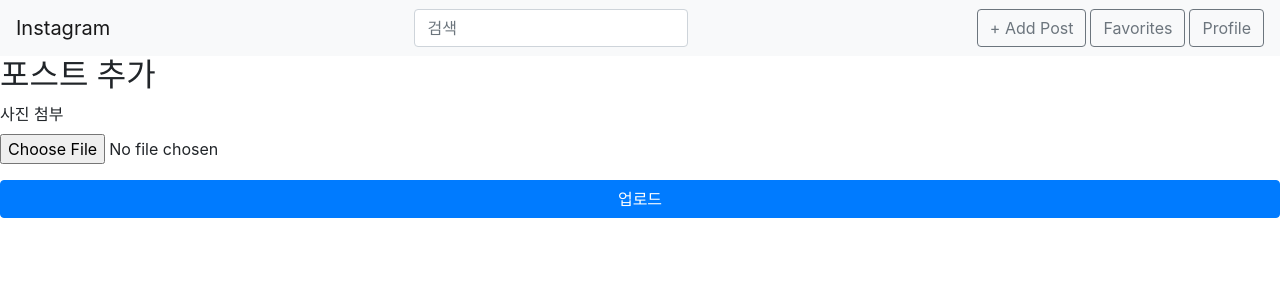
After one commit to hanyonghee9264/Instagram, a Django app: page /posts/create/ in a window 1280 px wide. The commit adds this page. Shown: the top 300 px of the page. Run offline with Django 3.2, Linux system fonts and the light colour scheme; some libraries are stand-ins or nearby versions.

Commit message:
posts.views.post_create, posts/post_create.html연결 및 템플릿 form구현

```diff
--- a/app/posts/urls.py
+++ b/app/posts/urls.py
@@ -7,4 +7,5 @@ app_name = 'posts'
 urlpatterns = [
     # posts.urls내의 패턴들은, perfix가 '/posts/'임
     path('', views.post_list, name='post-list'),
+    path('create/', views.post_create, name='post-create'),
 ]
--- a/app/posts/views.py
+++ b/app/posts/views.py
@@ -30,3 +30,17 @@ def post_list(request):
         'posts': posts
     }
     return render(request, 'posts/post_list.html', context)
+
+
+def post_create(request):
+    # 1. posts/post_create.html 구현
+    #  form구현
+    #   input[type=file]
+    #   button[type=submit]
+
+    # 2. /posts/create/ URL에 이 view를 연결
+    #    URL명은 'post-create'를 사용
+    # 3. render를 적절히 사용해서 해당 템플릿을 return
+    # 4. base.html의 nav부분에 '+ Add Post'텍스트를 갖는 a링크 하나 추가,
+    #     {% url %} 태그를 사용해서 포스트 생성으로 링크 걸어주기
+    return render(request, 'posts/post_create.html')
--- a/app/templates/base.html
+++ b/app/templates/base.html
@@ -25,7 +25,7 @@
         <!--우측 3개 메뉴 버튼-->
         <ul class="navbar-nav ml-md-auto">
             <li class="nav-item mr-sm-1">
-                <a href="#" class="btn btn-outline-secondary">Explore</a>
+                <a href="{% url 'posts:post-create' %}" class="btn btn-outline-secondary">+ Add Post</a>
             </li>
             <li class="nav-item mr-sm-1">
                 <a href="#" class="btn btn-outline-secondary">Favorites</a>
--- /dev/null
+++ b/app/templates/posts/post_create.html
@@ -0,0 +1,14 @@
+{% extends 'base.html' %}
+
+{% block content %}
+<div>
+    <h2>포스트 추가</h2>
+    <form action="">
+        <div class="form-group">
+            <label for="id-photo">사진 첨부</label>
+            <input type="file" id="id-photo" class="form-control-file">
+        </div>
+        <button class="btn btn-primary btn-block">업로드</button>
+    </form>
+</div>
+{% endblock %}
```
